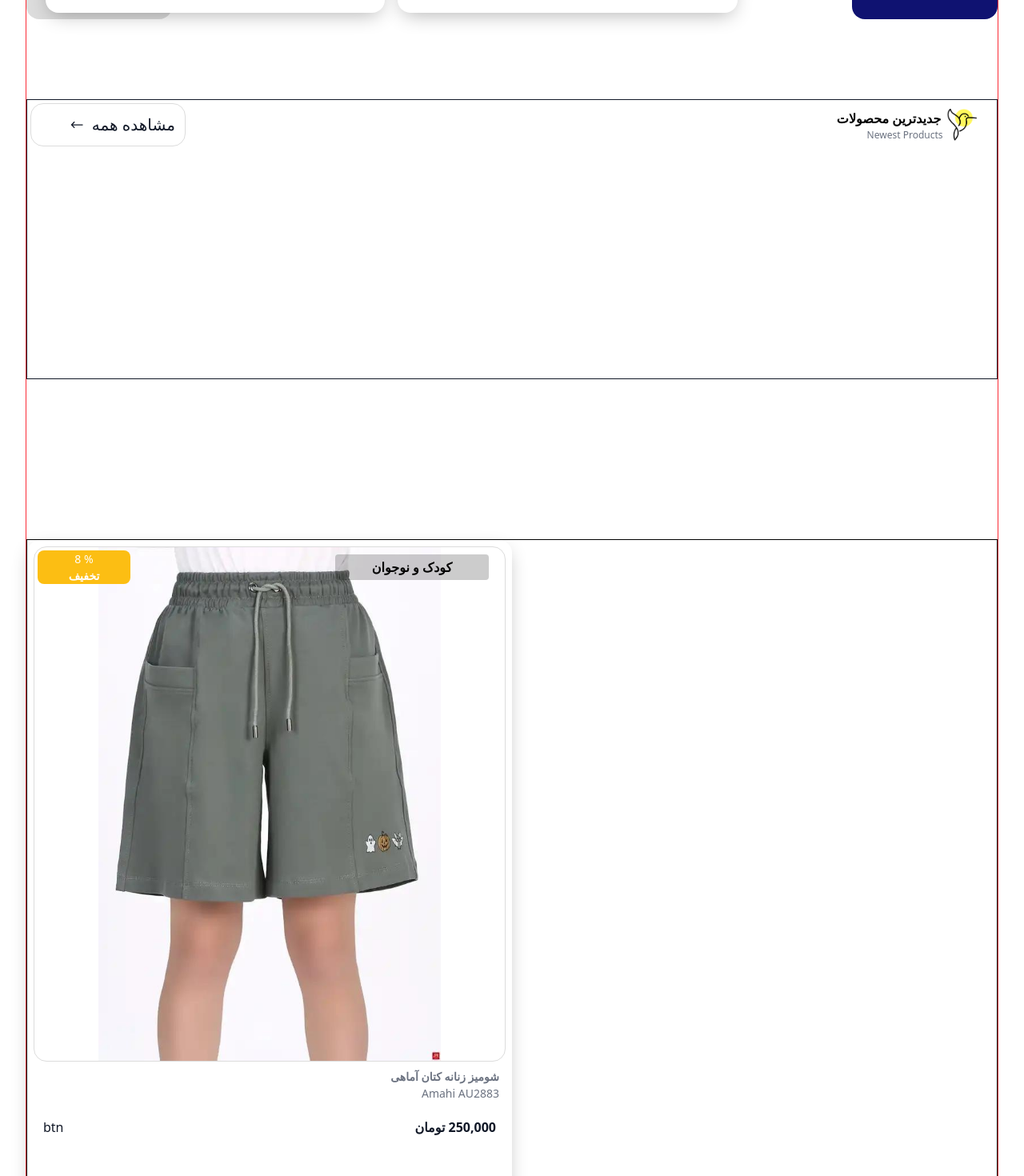
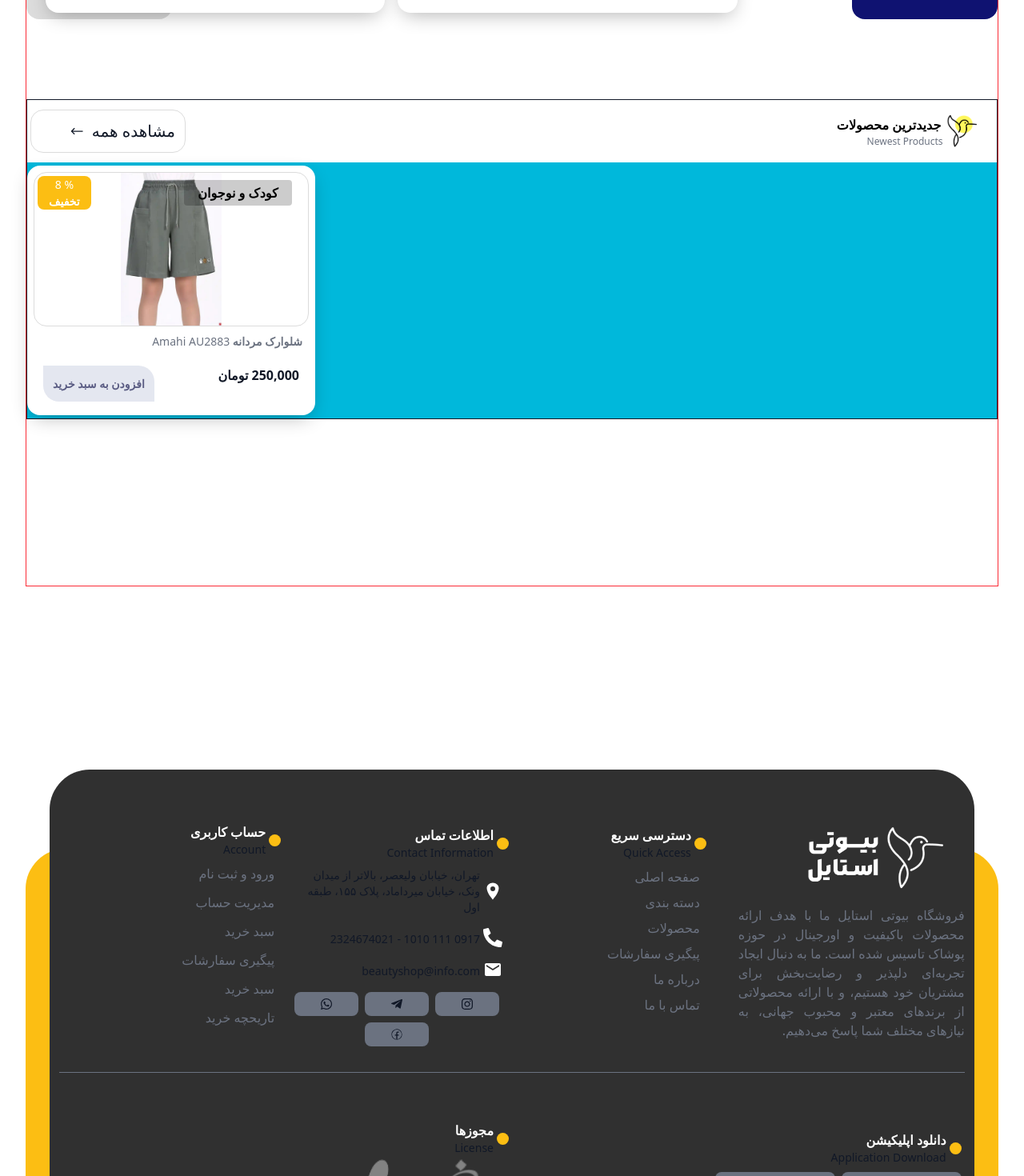
Before and after one commit to koroush-97/Beauty-shop, a React (Vite) app: page / in a window 1280 px wide. Shown: the part 1900-3370 px from the top of the page at 80% size. Built offline with nearby package versions, Linux system fonts and the light colour scheme; a web font is replaced by a local one.

Commit message:
feat: impelement and add new component(mainbtn)

```diff
--- a/src/pages/homePage/HomePage.tsx
+++ b/src/pages/homePage/HomePage.tsx
@@ -6,6 +6,7 @@ import hour24 from "../../assets/photo/svgs/24.svg";
 import FeatureBox from "../../components/featureBox/FeatureBox";
 import TitleItem from "../../components/titleItem/TitleItem";
 import NewProductCard from "../../components/newProductCard/NewProductCard";
+import MainBtn from "../../components/buttons/mainBtn/MainBtn";
 
 // @ photos and svgs
 import bagsup from "../../assets/photo/svgs/bagsupport.svg";
@@ -341,7 +342,7 @@ function HomePage() {
       </div>
 
       <div className="new-products border min-h-87.5 grid-cols-1">
-        <div className="grid md:grid-cols-[1fr_4fr]  lg:grid-cols-[1fr_5fr] ">
+        <div className="grid md:grid-cols-[1fr_4fr]  lg:grid-cols-[1fr_5fr] py-2">
           <div className=" hidden p-1 md:flex  justify-center items-center  bg-bg rounded-2xl">
             <div className="border  p-1 lg:p-2 w-full border-lightback grid grid-cols-[1fr_2fr] flex-col justify-center items-center h-full rounded-2xl hover:bg-lightback cursor-pointer">
               <div className="w-full flex justify-end pl-2 ">
@@ -376,8 +377,32 @@ function HomePage() {
             />
           </div>
         </div>
-        <div className="bg-cyan-500 h-auto">{/* <NewProductCard /> */}</div>
-        <div className="flex md:hidden ">
+        {/* ----swiper---- */}
+        <div className="bg-cyan-500 h-80 py-1">
+          <div className="max-w-90 h-full bg-bg rounded-2xl">
+            <NewProductCard
+              subjectbrand="کودک و نوجوان"
+              offer={8}
+              imgsrc={short}
+              headers={
+                <p className="text-[14px]">
+                  <span className="font-semibold text-muted">
+                    شلوارک مردانه
+                  </span>{" "}
+                  <br className=" flex md:hidden" /> <span>Amahi AU2883</span>
+                </p>
+              }
+              price={
+                <h3 dir="rtl" className="font-semibold">
+                  250,000 تومان
+                </h3>
+              }
+              button={<MainBtn text="افزودن به سبد خرید" />}
+            />
+          </div>
+        </div>
+        {/* ----swiper---- */}
+        <div className="flex md:hidden py-1">
           <div className="   md:flex justify-center items-center  bg-bg rounded-2xl">
             <div className="border border-lightback grid grid-cols-[1fr_2fr]  p-4  justify-center items-center h-full rounded-2xl hover:bg-lightback cursor-pointer">
               <div className="w-full flex justify- pl-2 ">
@@ -389,30 +414,7 @@ function HomePage() {
         </div>
       </div>
 
-      <div className="test-final mt-50 border border-black grid grid-cols-2">
-        <div>
-          <NewProductCard
-            subjectbrand="کودک و نوجوان"
-            offer={8}
-            imgsrc={short}
-            headers={
-              <p className="text-[14px]">
-                <span className="font-semibold text-muted">
-                  شومیز زنانه کتان آماهی
-                </span>{" "}
-                <br /> <span>Amahi AU2883</span>
-              </p>
-            }
-            price={
-              <h3 dir="rtl" className="font-semibold">
-                250,000 تومان
-              </h3>
-            }
-            button={<button>btn</button>}
-          />
-        </div>
-        <div className=""></div>
-      </div>
+      <div className="test-final mt-50  grid grid-cols-1"></div>
     </section>
   );
 }
```
